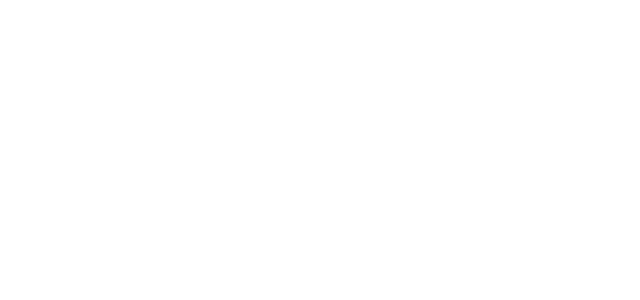
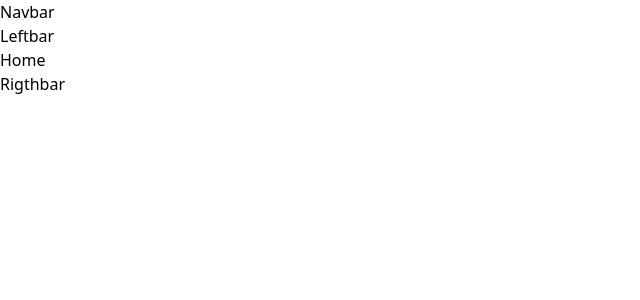
Before and after one commit to chowankumar/Social-Media-App, a React (Vite) app in the folder frontend/: page / in a window 1280 px wide. Before the commit this address had no page. Shown: the top 300 px of the page, without its empty margins (0-640 px from the left). Built offline with nearby package versions, Linux system fonts and the light colour scheme.

Commit message:
debug the  righBar  when we on the localhost/home

```diff
--- a/frontend/src/App.jsx
+++ b/frontend/src/App.jsx
@@ -1,22 +1,59 @@
-import React from 'react'
-import Login from './pages/Login/Login'
-import Register from './pages/Register/Register'
-import { Route, Routes } from 'react-router-dom'
+import React from 'react';
+import Login from './pages/Login.jsx';
+import Register from './pages/Register.jsx';
+import { createBrowserRouter, RouterProvider, Outlet } from 'react-router-dom';
+import Navbar from './components/Navbar.jsx';
+import Home from './pages/Home.jsx';
+import Profile from './pages/Profile.jsx';
+import Rightbar from './components/Rigthbar.jsx'
+import Leftbar from './components/Leftbar.jsx';
 
+const Layout = () => {
+  return (
+    <div>
+      <Navbar />
+      <div className='flex'>
+        <Leftbar />
+        <div className='flex flex-6'>
+          <Outlet />
+        </div>
+        <Rightbar />
+      </div>
+    </div>
+  );
+};
 
- const App = () => {
-   return (
-     <div>
-    <Routes>
-        <Route path='/login' element={<Login />} />
-        <Route path='/register' element={<Register/>} />
+const router = createBrowserRouter([
+  {
+    path: "/",
+    element: <Layout />,
+    children: [
+      {
+        path: "/",
+        element: <Home />,
+      },
+      {
+        path: "/profile/:id",
+        element: <Profile />,
+      },
+    ],
+  },
+  {
+    path: "/login",
+    element: <Login />,
+  },
+  {
+    path: "/register",
+    element: <Register />,
+  },
+]);
 
+const App = () => {
+  return (
+    <div>
+      <RouterProvider router={router} />
+    </div>
+  );
+};
 
-
-      </Routes>
-
-     </div>
-   )
- }
-
- export default App
+export default App;
--- /dev/null
+++ b/frontend/src/components/Leftbar.jsx
@@ -0,0 +1,9 @@
+import React from 'react'
+
+const Leftbar = () => {
+  return (
+    <div>Leftbar</div>
+  )
+}
+
+export default Leftbar
--- /dev/null
+++ b/frontend/src/components/Navbar.jsx
@@ -0,0 +1,9 @@
+import React from 'react'
+
+const Navbar = () => {
+  return (
+    <div>Navbar</div>
+  )
+}
+
+export default Navbar
--- /dev/null
+++ b/frontend/src/components/Rigthbar.jsx
@@ -0,0 +1,9 @@
+import React from 'react'
+
+const Rigthbar = () => {
+  return (
+    <div>Rigthbar</div>
+  )
+}
+
+export default Rigthbar
--- a/frontend/src/main.jsx
+++ b/frontend/src/main.jsx
@@ -2,14 +2,13 @@
 import ReactDOM from 'react-dom/client'
 import App from './App.jsx'
 import './index.css'
-import { BrowserRouter } from 'react-router-dom'
+
 
 ReactDOM.createRoot(document.getElementById('root')).render(
   <React.StrictMode>
-     <BrowserRouter>
 
     <App />
 
-    </BrowserRouter>
+
   </React.StrictMode>,
 )
--- /dev/null
+++ b/frontend/src/pages/Home.jsx
@@ -0,0 +1,9 @@
+import React from 'react'
+
+const Home = () => {
+  return (
+    <div>Home</div>
+  )
+}
+
+export default Home
--- /dev/null
+++ b/frontend/src/pages/Profile.jsx
@@ -0,0 +1,9 @@
+import React from 'react'
+
+const Profile = () => {
+  return (
+    <div>Profile</div>
+  )
+}
+
+export default Profile
```
Also changed, not shown: frontend/src/pages/Login.jsx (renamed from frontend/src/Pages/login/Login.jsx), frontend/src/pages/Register.jsx (renamed from frontend/src/Pages/register/Register.jsx).
